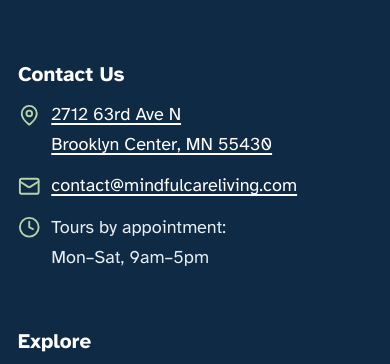
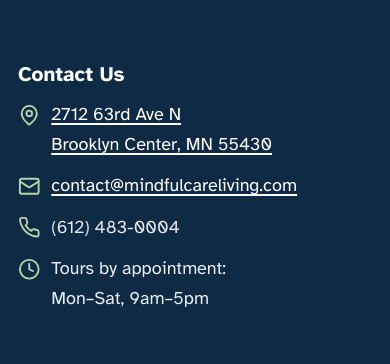
Before and after one commit to eaae412/mindful-living, a plain HTML site: page about.html in a window 390 px wide. Shown: the part 3382-3746 px from the top of the page. Drawn offline with Linux system fonts and the light colour scheme.

Commit message:
Show the phone number in the footer on every page
Add (612) 483-0004 to the footer's Contact Us list, under the email,
as plain text with a phone icon (not a tap-to-call link), and tell
phones not to turn it into a call link automatically.

Co-Authored-By: Claude Opus 5.5 <noreply@anthropic.com>
Claude-Session: https://claude.ai/code/session_01DCK1xmqiP3gAAeus58CFhH

```diff
--- a/about.html
+++ b/about.html
@@ -3,6 +3,7 @@
 <head>
   <meta charset="utf-8">
   <meta name="viewport" content="width=device-width, initial-scale=1">
+  <meta name="format-detection" content="telephone=no">
   <title>About Us | Mindful Care Living Assisted Living INC</title>
   <meta name="description" content="Our story, mission, and team. At Mindful Care Living, care feels personal, not clinical — because every stage of life deserves to be lived with dignity.">
   <meta property="og:type" content="website">
@@ -126,6 +127,7 @@
         <ul class="footer-list">
           <li><svg class="icon" viewBox="0 0 24 24" aria-hidden="true" focusable="false"><path d="M20 10c0 6-8 12-8 12s-8-6-8-12a8 8 0 0 1 16 0Z"/><circle cx="12" cy="10" r="3"/></svg> <a href="https://www.google.com/maps/search/?api=1&amp;query=2712+63rd+Ave+N,+Brooklyn+Center,+MN+55430">2712 63rd Ave N<br>Brooklyn Center, MN 55430</a></li>
           <li><svg class="icon" viewBox="0 0 24 24" aria-hidden="true" focusable="false"><rect x="2" y="4" width="20" height="16" rx="2"/><path d="m22 7-8.97 5.7a1.94 1.94 0 0 1-2.06 0L2 7"/></svg> <a href="mailto:contact@mindfulcareliving.com">contact@mindfulcareliving.com</a></li>
+          <li><svg class="icon" viewBox="0 0 24 24" aria-hidden="true" focusable="false"><path d="M22 16.92v3a2 2 0 0 1-2.18 2 19.79 19.79 0 0 1-8.63-3.07 19.5 19.5 0 0 1-6-6 19.79 19.79 0 0 1-3.07-8.67A2 2 0 0 1 4.11 2h3a2 2 0 0 1 2 1.72 12.84 12.84 0 0 0 .7 2.81 2 2 0 0 1-.45 2.11L8.09 9.91a16 16 0 0 0 6 6l1.27-1.27a2 2 0 0 1 2.11-.45 12.84 12.84 0 0 0 2.81.7A2 2 0 0 1 22 16.92z"/></svg> <span>(612) 483-0004</span></li>
           <li><svg class="icon" viewBox="0 0 24 24" aria-hidden="true" focusable="false"><circle cx="12" cy="12" r="10"/><path d="M12 6v6l4 2"/></svg> <span>Tours by appointment:<br>Mon–Sat, 9am–5pm</span></li>
         </ul>
       </div>
```
Also changed, not shown: amenities.html (+2 -0 lines), care.html (+2 -0 lines), contact.html (+1 -0 lines), gallery.html (+2 -0 lines), index.html (+2 -0 lines).
